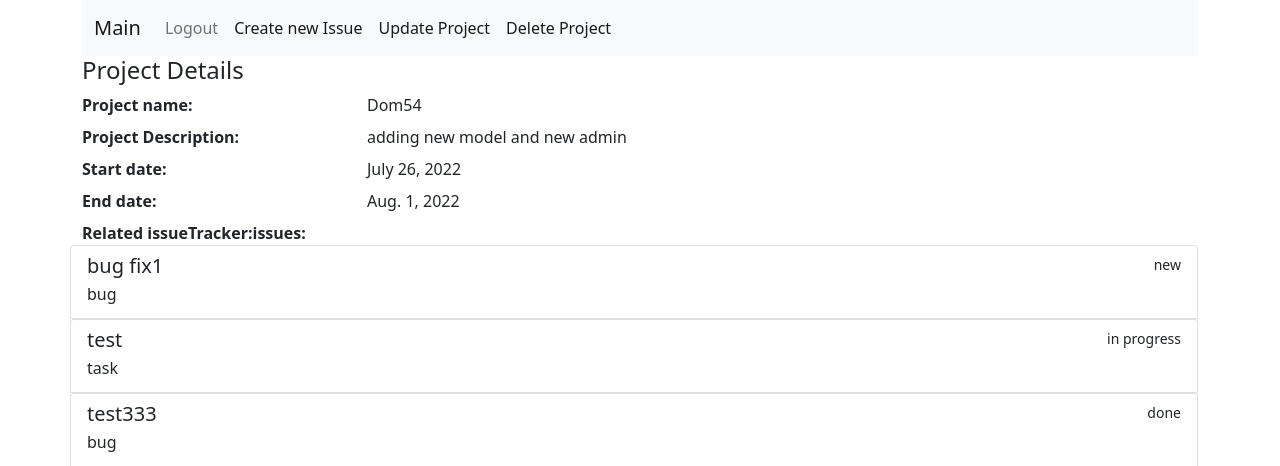
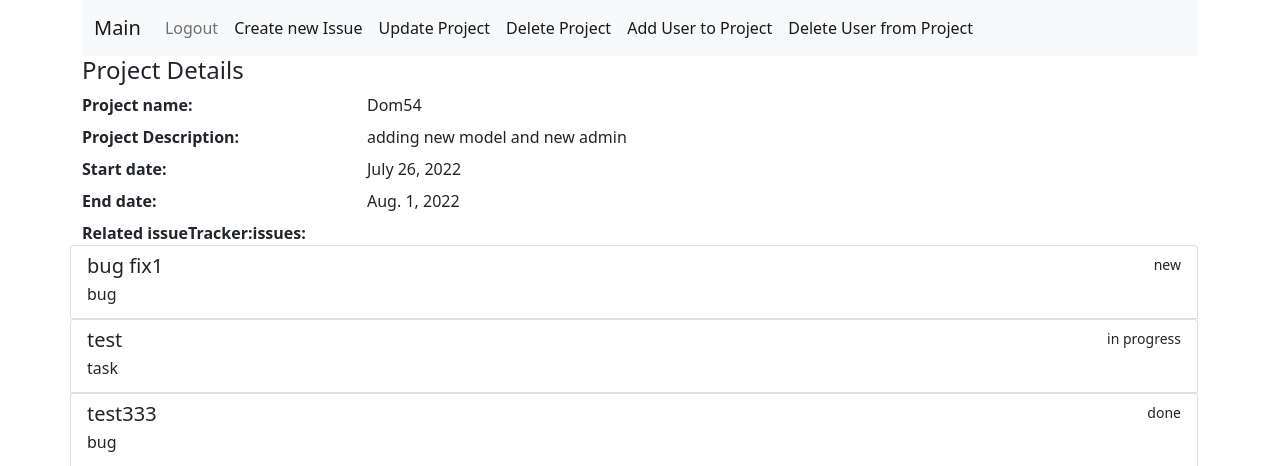
Before and after one commit to sakurakuba/work49, a Django app: page /project/1/ in a window 1280 px wide. Shown: the top 466 px of the page. Run offline with Django 4.2, Linux system fonts and the light colour scheme; the visitor is signed in with stand-in values (Sample User, id 1); data comes from the database, SQL or seed files in the repository.

Commit message:
implemented functionality to add user to project. but have problems with implementing deleting user from project. Delete user from project not working. I need help on this as don't understand how implemet this

```diff
--- a/issueTracker/forms.py
+++ b/issueTracker/forms.py
@@ -1,4 +1,5 @@
 from django import forms
+from django.contrib.auth import get_user_model
 from django.core.exceptions import ValidationError
 from django.forms import widgets
 from django.forms import ModelMultipleChoiceField
@@ -37,6 +38,23 @@ class ProjectForm(forms.ModelForm):
         fields = ["project_name", "project_description", "start_date", "end_date"]
 
 
+
+class UserAddForm(forms.ModelForm):
+    class Meta:
+        model = Project
+        fields = ["users"]
+        widgets = {
+            "type": widgets.CheckboxSelectMultiple
+        }
+
+class UserDeleteForm(forms.ModelForm):
+    class Meta:
+        model = Project
+        fields = ["users"]
+        widgets = {
+            "type": widgets.CheckboxSelectMultiple
+        }
+
 # class IssueDeleteForm(forms.ModelForm):
 #     class Meta:
 #         model = Issue
--- a/issueTracker/models.py
+++ b/issueTracker/models.py
@@ -1,3 +1,4 @@
+from django.contrib.auth import get_user_model
 from django.db import models
 
 # Create your models here.
@@ -47,6 +48,7 @@ class Type(models.Model):
 
 
 class Project(models.Model):
+    users = models.ManyToManyField(get_user_model(), related_name="users")
     start_date = models.DateField(default=date.today, verbose_name='Start date')
     end_date = models.DateField(blank=True, default='', verbose_name='End date')
     project_name = models.CharField(max_length=50, verbose_name='Project name')
@@ -55,7 +57,7 @@ class Project(models.Model):
     updated_at = models.DateTimeField(auto_now=True, verbose_name='Updated date')
 
     def __str__(self):
-        return f"{self.id}. {self.project_name} - start date: {self.start_date}, end date: {self.end_date}"
+        return f"{self.id}. {self.project_name} - start date: {self.start_date}, end date: {self.end_date}, users: {self.users}"
 
     def get_absolute_url(self):
         return reverse('issueTracker:project_view', kwargs={"pk": self.pk})
--- a/issueTracker/urls.py
+++ b/issueTracker/urls.py
@@ -2,7 +2,7 @@
 from django.urls import path
 
 from issueTracker.views import IndexView, IssueView, IssueUpdate, IssueCreate, IssueDelete, AllProjectsView, \
-    ProjectView, ProjectCreate, ProjectUpdate, ProjectDelete
+    ProjectView, ProjectCreate, ProjectUpdate, ProjectDelete, UserAdd,  user_delete
 
 app_name = "issueTracker"
 
@@ -17,4 +17,6 @@ urlpatterns = [
     path('issue/<int:pk>/update/', IssueUpdate.as_view(), name="update"),
     path('issue/<int:pk>/delete/', IssueDelete.as_view(), name="delete"),
     path('project/<int:pk>/issue/create/', IssueCreate.as_view(), name="create"),
+    path('project/<int:pk>/user/add', UserAdd.as_view(), name="user_add"),
+    path('users/<int:pk>/delete', user_delete, name="user_delete"),
 ]
--- a/issueTracker/views.py
+++ b/issueTracker/views.py
@@ -1,4 +1,5 @@
 from django.contrib.auth.mixins import LoginRequiredMixin
+from django.contrib.auth.models import User
 from django.db.models import Q
 from django.forms import forms
 from django.shortcuts import render, get_object_or_404, redirect
@@ -9,7 +10,7 @@ from django.utils.http import urlencode
 from django.views import View
 from django.views.generic import TemplateView, FormView, ListView, DetailView, CreateView, UpdateView, DeleteView
 
-from issueTracker.forms import IssueForm, SearchForm, ProjectForm
+from issueTracker.forms import IssueForm, SearchForm, ProjectForm, UserAddForm, UserDeleteForm
 from issueTracker.models import Issue, Type, Status, Project
 
 
@@ -144,6 +145,21 @@ class ProjectCreate(LoginRequiredMixin, CreateView):
     template_name = "project_create.html"
 
 
+class UserAdd(LoginRequiredMixin, CreateView):
+    form_class = UserAddForm
+    template_name = "users.html"
+
+    def form_valid(self, form):
+        project = get_object_or_404(Project, pk=self.kwargs.get("pk"))
+        user = form.save(commit=False)
+        for u in project.users.all():
+            u.set(user)
+        return redirect("issueTracker:project_view", pk=project.pk)
+
+    def get_success_url(self):
+        return reverse("issueTracker:project_view", kwargs={"pk": self.object.project.pk})
+
+
 class ProjectUpdate(LoginRequiredMixin, UpdateView):
         template_name = 'project_update.html'
         form_class = ProjectForm
@@ -154,3 +170,22 @@ class ProjectDelete(LoginRequiredMixin, DeleteView):
     model = Project
     template_name = "project_delete.html"
     success_url = reverse_lazy("issueTracker:index")
+
+
+# class UserDelete(DeleteView):
+#     model = User
+#     form_class = UserDeleteForm
+#     template_name = "delete_users.html"
+#
+#     def get(self, request, *args, **kwargs):
+#         user = self.request.user
+#         return super().delete(request, *args, **kwargs)
+#
+#     def get_success_url(self):
+#         return reverse("issueTracker:project_view", kwargs={"pk": self.object.pk})
+
+def user_delete(request, pk):
+    project = get_object_or_404(Project, pk=pk)
+    for u in project.users.all():
+        u.delete()
+    return reverse("issueTracker:index")
--- a/templates/project_view.html
+++ b/templates/project_view.html
@@ -9,6 +9,12 @@
         </li>
             <li class="nav-item">
             <a class="nav-link active" aria-current="page" href="{% url "issueTracker:project_delete" project.pk %}">Delete Project</a>
+        </li>
+        <li class="nav-item">
+            <a class="nav-link active" aria-current="page" href="{% url "issueTracker:user_add" project.pk %}">Add User to Project</a>
+        </li>
+        <li class="nav-item">
+            <a class="nav-link active" aria-current="page" href="{% url "issueTracker:user_delete" project.pk %}">Delete User from Project</a>
         </li>
     {% endif %}
 {% endblock %}
```
Also changed, not shown: djangoProject49/settings.py (+14 -14 lines), templates/delete_users.html (added, +10 -0 lines), templates/users.html (added, +9 -0 lines), issueTracker/migrations/0010_project_users.py (added).
